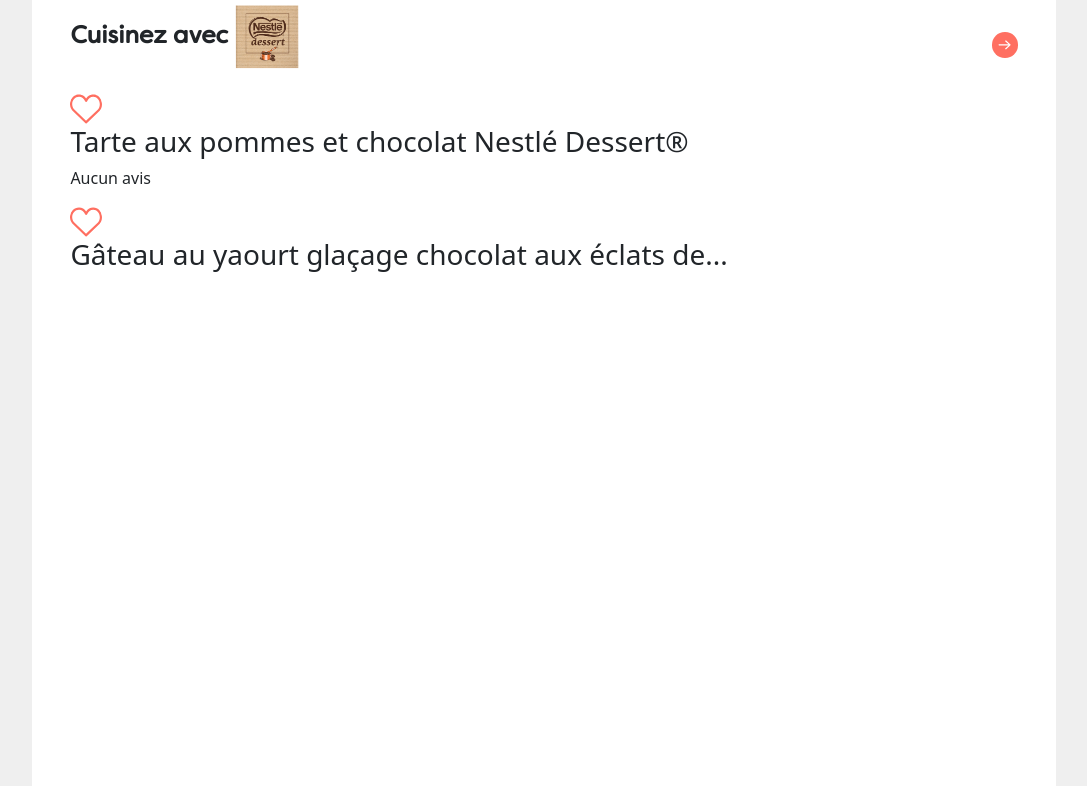
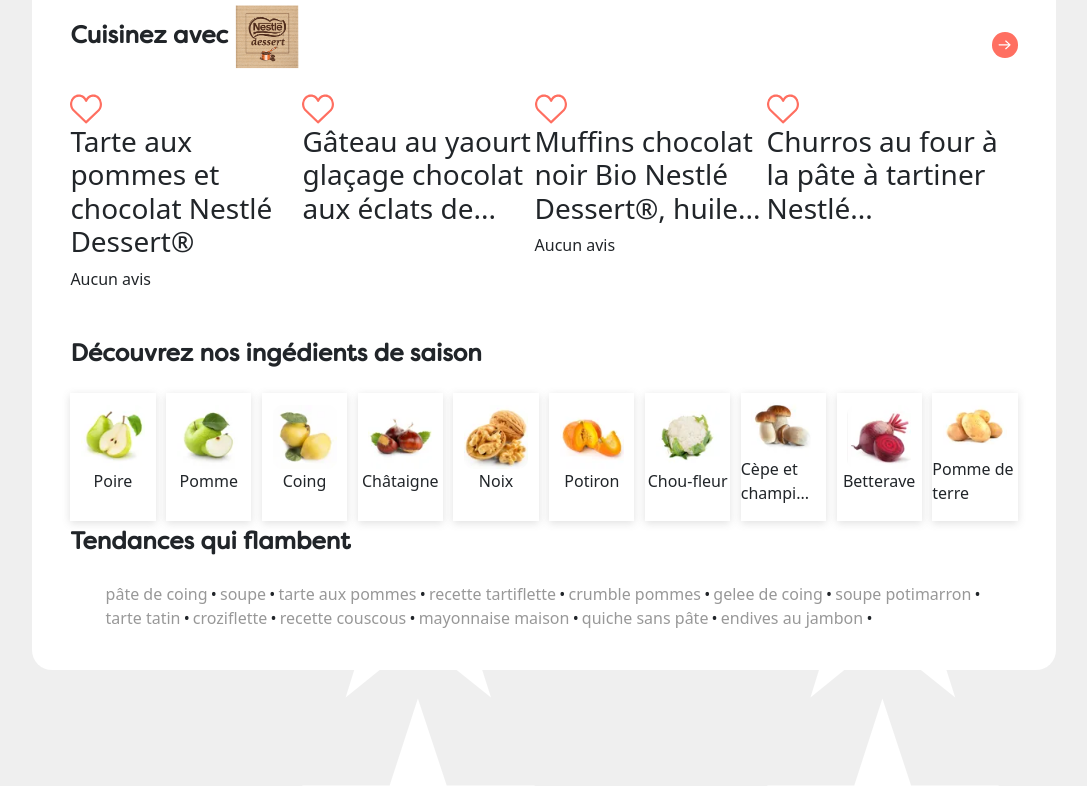
Before and after one commit to Michotruche/meningocoque, a website: page index.html in a window 1280 px wide. Shown: the part 2446-3232 px from the top of the page, without its empty margins (96-1183 px from the left). Drawn offline with nearby package versions, Linux system fonts and the light colour scheme.

Commit message:
placement des éléments de la dernière section

```diff
--- a/assets/sass/style.scss
+++ b/assets/sass/style.scss
@@ -362,9 +362,37 @@
             border-radius: 0;
         }
     }
+    .container-nestle {
+        display: flex;
+        width: 100%;
+        height: 30vh;
+        .nestle {
+            height: 100%;
+            width: 24.5%;
+        }
+    }
+    .ingredients {
+        display: flex;
+        justify-content: space-between;
+        .ingredient {
+            width: 9%;
+            display: flex;
+            flex-direction: column;
+            justify-content: center;
+            align-items: center;
+            img {
+                width: 5vw;
+            }
+        }
+    }
     .tendances {
         display: flex;
         flex-wrap: wrap;
+        a {
+            color: $gris;
+            margin-left: 0.25vw;
+            margin-right: 0.25vw;
+        }
     }
 }
 
--- a/index.html
+++ b/index.html
@@ -541,7 +541,7 @@
 
             <div class="container-nestle">
 
-                <div class="recette tarte-pomme">
+                <div class="nestle tarte-pomme">
 
                     <div class="container-favoris">
                         <div class="favoris">
@@ -557,7 +557,7 @@
 
                 </div>
 
-                <div class="recette gateau-yaourt">
+                <div class="nestle gateau-yaourt">
 
                     <div class="container-favoris">
                         <div class="favoris">
@@ -585,7 +585,7 @@
 
                 </div>
 
-                <div class="recette muffins">
+                <div class="nestle muffins">
 
                     <div class="container-favoris">
                         <div class="favoris">
@@ -601,7 +601,7 @@
 
                 </div>
 
-                <div class="recette churros">
+                <div class="nestle churros">
 
                     <div class="container-favoris">
                         <div class="favoris">
```
Also changed, not shown: css/style.css, 1 other file.
